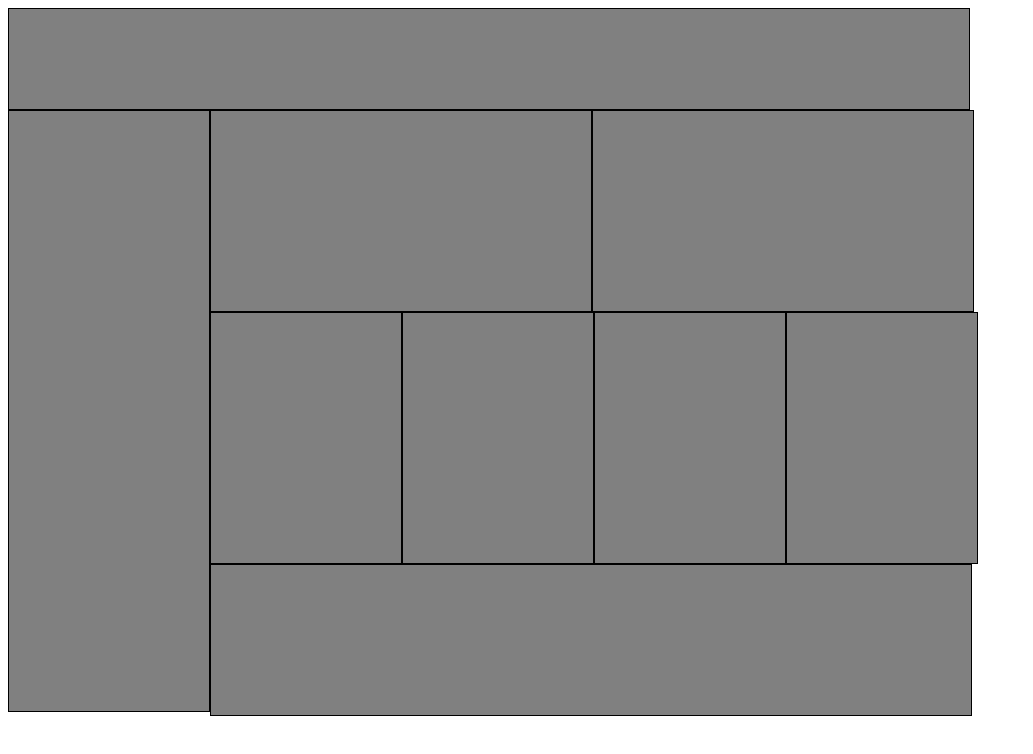
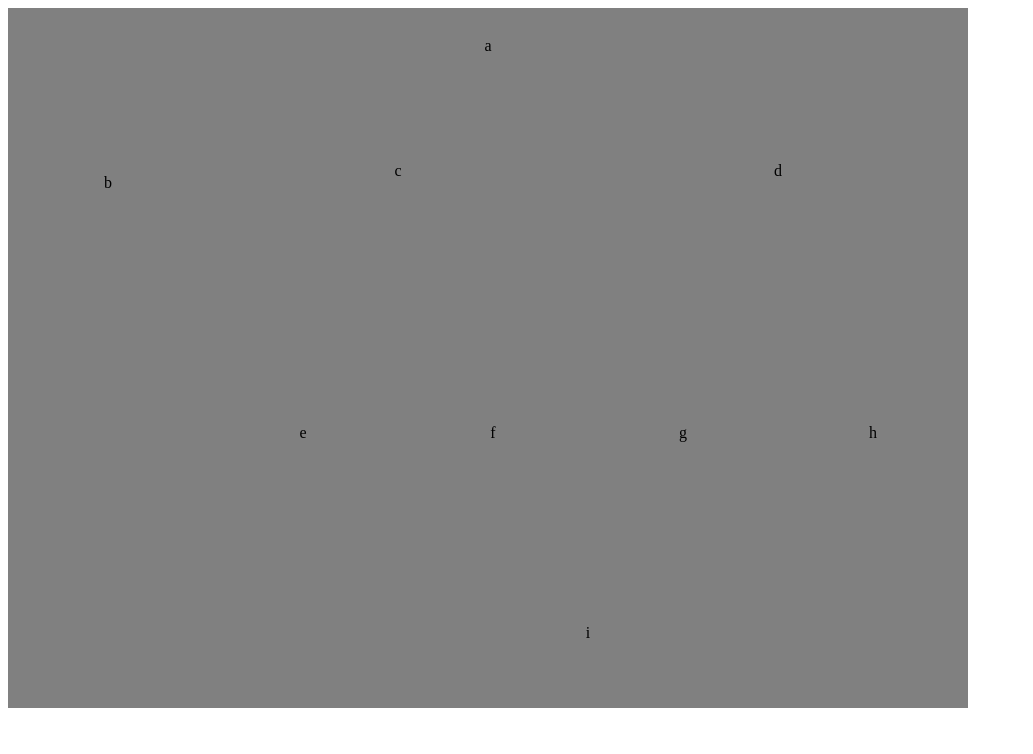
Before and after one commit to codefellows301ahren/Lab1, a plain HTML site: page lab-1/index.html in a window 1280 px wide. Shown: the whole page, without its empty margins (0-1033 px from the left). Drawn offline with Linux system fonts and the light colour scheme.

Commit message:
More Black majic

```diff
--- a/lab-1/css/base.css
+++ b/lab-1/css/base.css
@@ -1,4 +1,11 @@
 *{
-    width: 980px;
-    border-width: .5px;
+    width: 480px;
+    text-align: center;
 }
+
+@media only screen and (min-width: 960px) {
+    *{
+        width: 960px;
+        text-align: center;
+    }
+}
--- a/lab-1/css/modules.css
+++ b/lab-1/css/modules.css
@@ -1,61 +1,66 @@
 #A{
-    border-style: solid;
+    line-height: 75px;
     width: 480px;
     height: 75px;
     background-color: grey;
   }
 
   #B{
-    border-style: solid;
+    line-height: 150px;
     width: 480px;
     height: 150px;
     background-color: grey;
   }
 
   #C{
-    border-style: solid;
+    line-height: 125px;
     width: 480px;
     height: 125px;
     background-color: grey;
   }
   #D{
-    border-style: solid;
+    line-height: 125px;
     width: 480px;
     height: 125px;
     background-color: grey;
     }
 
   #E{
-    border-style: solid;
+    line-height: 250px;
     width: 240px;
     height: 250px;
     background-color: grey;
+    float: left;
   }
 
   #F{
-    border-style: solid;
+    line-height: 250px;
     width: 240px;
     height: 250px;
     background-color: grey;
+    float: left;
   }
 
   #G{
-    border-style: solid;
+    line-height: 250px;
     width: 240px;
     height: 250px;
     background-color: grey;
+    float: left;
   }
 
   #H{
-    border-style: solid;
+    line-height: 250px;
     width: 240px;
     height: 250px;
     background-color: grey;
+    float: left;
   }
 
   #I{
-    border-style: solid;
-    width: 760px;
+    line-height: 150px;
+    width: 480px;
     height: 150px;
     background-color: grey;
+    float: left;
   }
--- a/lab-1/css/themes.css
+++ b/lab-1/css/themes.css
@@ -1,13 +1,11 @@
-@media only screen and (min-width: 600px) {
-    #A{
-  border-style: solid;
+@media only screen and (min-width: 960px) {
+  #A{
   width: 960px;
   height: 100px;
   background-color: grey;
 }
 
 #B{
-  border-style: solid;
   width: 200px;
   height: 600px;
   background-color: grey;
@@ -16,7 +14,6 @@
 }
 
 #C{
-  border-style: solid;
   width: 380px;
   height: 200px;
   background-color: grey;
@@ -24,15 +21,13 @@
 }
 
 #D{
-    border-style: solid;
-    width: 380px;
+      width: 380px;
     height: 200px;
     background-color: grey;
     float: left;
   }
 
 #E{
-  border-style: solid;
   width: 190px;
   height: 250px;
   background-color: grey;
@@ -40,7 +35,6 @@
 }
 
 #F{
-  border-style: solid;
   width: 190px;
   height: 250px;
   background-color: grey;
@@ -48,7 +42,6 @@
 }
 
 #G{
-  border-style: solid;
   width: 190px;
   height: 250px;
   background-color: grey;
@@ -56,7 +49,6 @@
 }
 
 #H{
-  border-style: solid;
   width: 190px;
   height: 250px;
   background-color: grey;
@@ -64,7 +56,6 @@
 }
 
 #I{
-  border-style: solid;
   width: 760px;
   height: 150px;
   background-color: grey;
--- a/lab-1/index.html
+++ b/lab-1/index.html
@@ -12,21 +12,21 @@
 </head>
 <body>
     <header>
-        <div id="A"></div>
+        <div id="A">a</div>
     </header>
 
     <main>
-        <div id="B"></div>
-        <div id="C"></div>
-        <div id="D"></div>
-        <div id="E"></div>
-        <div id="F"></div>
-        <div id="G"></div>
-        <div id="H"></div>
+        <div id="B">b</div>
+        <div id="C">c</div>
+        <div id="D">d</div>
+        <div id="E">e</div>
+        <div id="F">f</div>
+        <div id="G">g</div>
+        <div id="H">h</div>
     </main>
 
     <footer>
-        <div id="I"></div>
+        <div id="I">i</div>
     </footer>
 
 </body>
```
